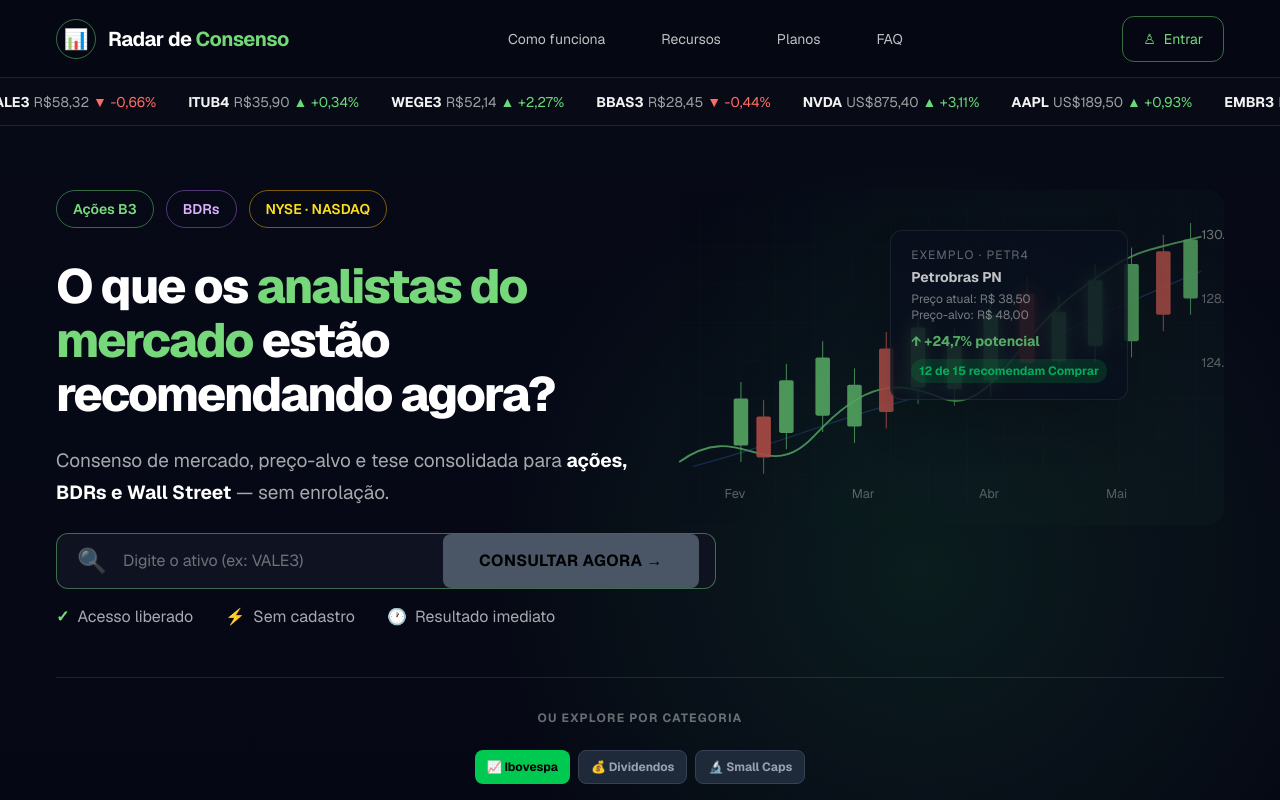
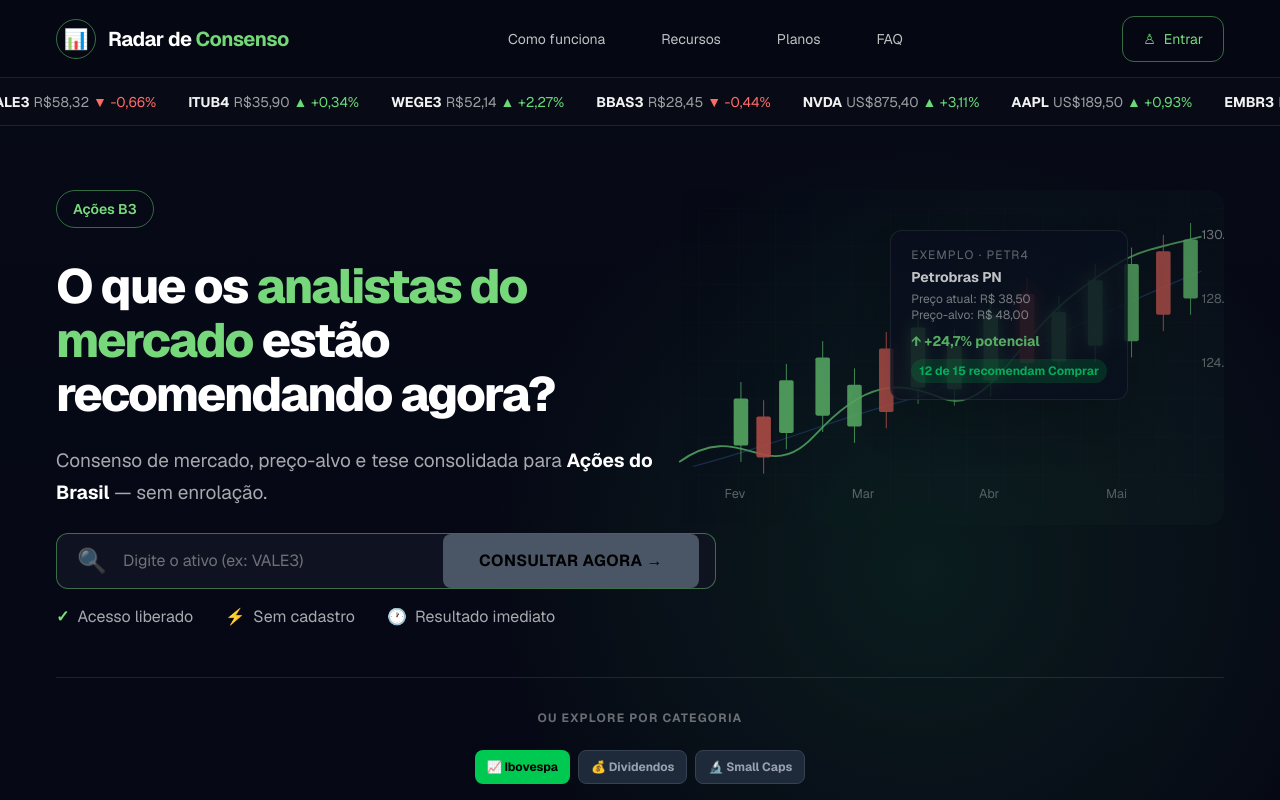
Before and after one commit to o2treinamento-maker/analista-b3, a Next.js app: page / in a window 1280 px wide. Shown: the top 800 px of the page. Built offline with nearby package versions, Linux system fonts and the light colour scheme.

Commit message:
bdr,fii,acoes

```diff
--- a/app/page.js
+++ b/app/page.js
@@ -572,7 +572,7 @@ if (!TICKERS_PERMITIDOS.has(t)) {
           <div className="relative z-10 max-w-[660px] pt-4">
             <div className="flex gap-3 mb-8 flex-wrap">
               {[
-                ["Ações B3", "green"], ["BDRs", "purple"], ["NYSE · NASDAQ", "yellow"],
+                ["Ações B3", "green"],
               ].map(([label, color]) => (
                 <span key={label} className={
                   "rounded-full px-4 py-2 text-sm font-semibold border " +
@@ -590,7 +590,7 @@ if (!TICKERS_PERMITIDOS.has(t)) {
 
             <p className="mt-6 text-[19px] leading-8 text-white/65 max-w-[610px]">
               Consenso de mercado, preço-alvo e tese consolidada para{" "}
-              <strong className="text-white">ações, BDRs e Wall Street</strong> — sem enrolação.
+              <strong className="text-white">Ações do Brasil</strong> — sem enrolação.
             </p>
 
 <form onSubmit={buscarAnalise} className="relative z-50 mt-6 flex flex-col md:flex-row rounded-xl border border-[#79dc80]/45 bg-[#111522]/90 max-w-[760px] overflow-visible">
```
